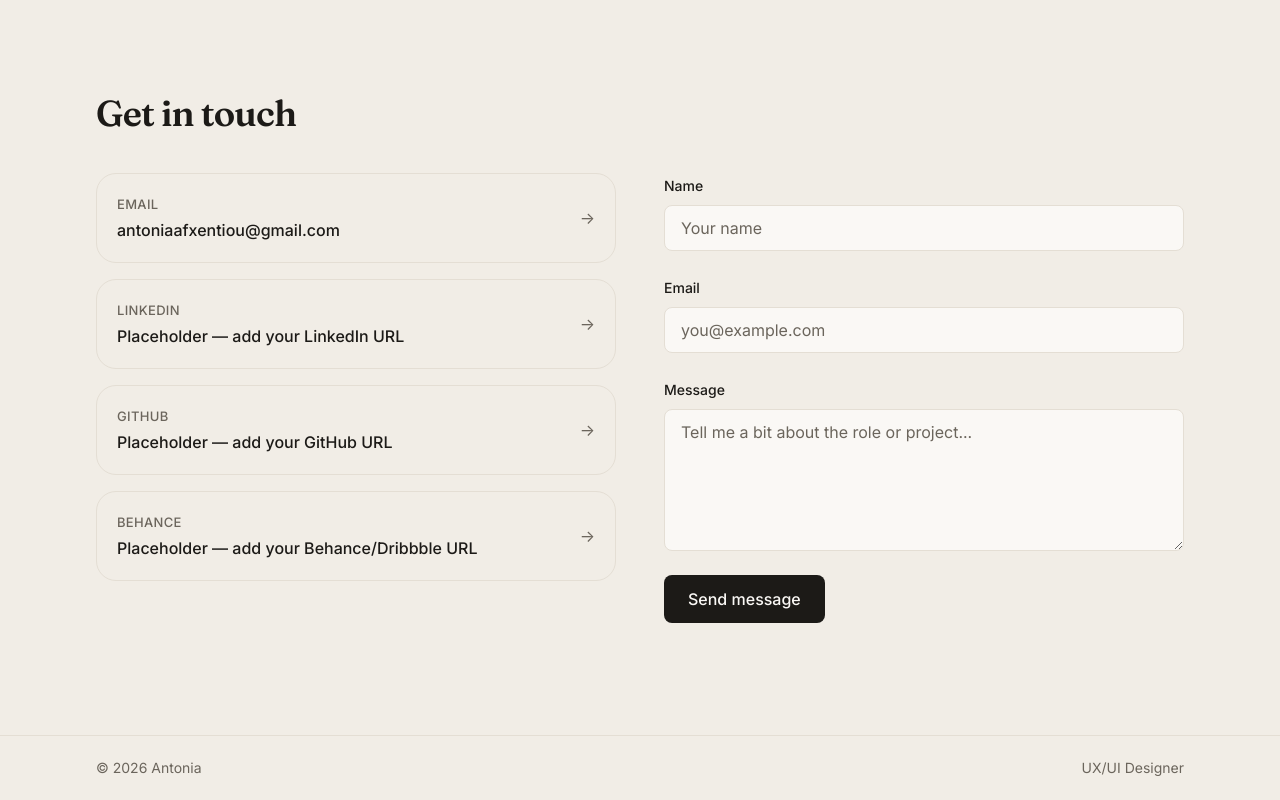
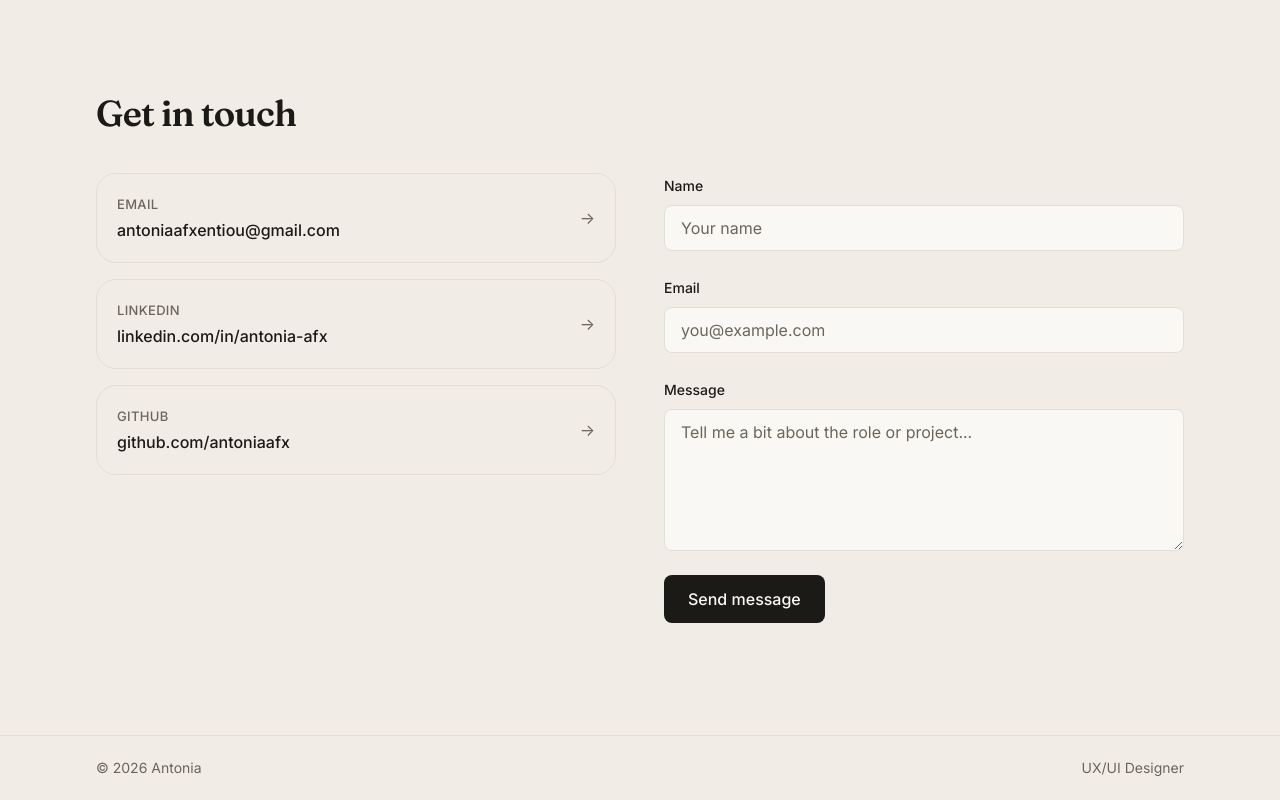
Before and after one commit to antoniaafx/antoniaafx.github.io, a React (Vite) app: page /contact in a window 1280 px wide. Shown: the part 580-1380 px from the top of the page. Built offline with nearby package versions, Linux system fonts and the light colour scheme.

Commit message:
dead links fixed

```diff
--- a/src/components/ContactCard.jsx
+++ b/src/components/ContactCard.jsx
@@ -6,12 +6,15 @@ function ContactCard({ label, value, href }) {
     <a
       href={href}
       target={isExternal ? '_blank' : undefined}
-      rel={isExternal ? 'noreferrer' : undefined}
+      rel={isExternal ? 'noopener noreferrer' : undefined}
       className="group flex items-center justify-between gap-4 rounded-panel border border-line p-5 transition-colors duration-200 hover:border-ink"
     >
       <div>
         <p className="text-caption font-medium uppercase tracking-wide text-ink-muted">{label}</p>
-        <p className="mt-1 font-medium text-ink">{value}</p>
+        <p className="mt-1 font-medium text-ink">
+          {value}
+          {isExternal && <span className="sr-only"> (opens in new tab)</span>}
+        </p>
       </div>
       <span
         aria-hidden="true"
--- a/src/components/ResumeHeader.jsx
+++ b/src/components/ResumeHeader.jsx
@@ -9,15 +9,21 @@ function ResumeHeader() {
         <h1 className="mt-3 text-display-sm sm:text-display-md">Antonia</h1>
         <p className="mt-2 text-lg text-ink-soft">UX/UI Designer</p>
         <div className="mt-4 flex flex-wrap gap-x-6 gap-y-2">
-          {contact.map((item) => (
+          {contact.map((item) => {
+            const isExternal = item.href?.startsWith('http')
+            return (
               <a
                 key={item.label}
                 href={item.href}
+                target={isExternal ? '_blank' : undefined}
+                rel={isExternal ? 'noopener noreferrer' : undefined}
                 className="text-sm font-medium text-accent-dark underline-offset-4 hover:underline"
               >
                 {item.label}
+                {isExternal && <span className="sr-only"> (opens in new tab)</span>}
               </a>
-          ))}
+            )
+          })}
         </div>
       </div>
 
--- a/src/data/contact.js
+++ b/src/data/contact.js
@@ -1,13 +1,10 @@
-// Email is your account address — double-check it's the one you want
-// public-facing on the site. LinkedIn/GitHub/Behance are placeholders;
-// replace the href with your real profile URLs. Shared by the Contact page
-// and the Resume header.
+// Shared by the Contact page and the Resume header. Email is your account
+// address — double-check it's the one you want public-facing on the site.
 
 const contact = [
   { label: 'Email', value: 'antoniaafxentiou@gmail.com', href: 'mailto:antoniaafxentiou@gmail.com' },
-  { label: 'LinkedIn', value: 'Placeholder — add your LinkedIn URL', href: '#' },
-  { label: 'GitHub', value: 'Placeholder — add your GitHub URL', href: '#' },
-  { label: 'Behance', value: 'Placeholder — add your Behance/Dribbble URL', href: '#' },
+  { label: 'LinkedIn', value: 'linkedin.com/in/antonia-afx', href: 'https://www.linkedin.com/in/antonia-afx/' },
+  { label: 'GitHub', value: 'github.com/antoniaafx', href: 'https://github.com/antoniaafx' },
 ]
 
 export default contact
```
Lines whose indentation alone changed are shown as unchanged.
